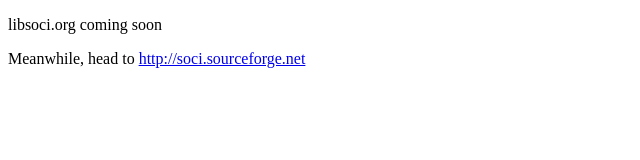
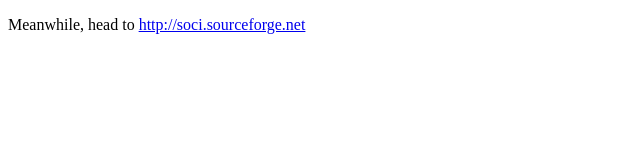
Before and after one commit to SOCI/soci.github.com, a plain HTML site: page index.html in a window 1280 px wide. Shown: the whole page, without its empty margins (0-640 px from the left). Drawn offline with Linux system fonts and the light colour scheme.

Commit message:
Remove libsoci.org reference

```diff
--- a/index.html
+++ b/index.html
@@ -5,7 +5,6 @@
 <title>SOCI - Simple (Database) Object Call Interface</title>
 </head>
 <body>
-<p>libsoci.org coming soon</p>
 
 <p>Meanwhile, head to <a href="http://soci.sourceforge.net">http://soci.sourceforge.net</a></p>
 </body>
```
